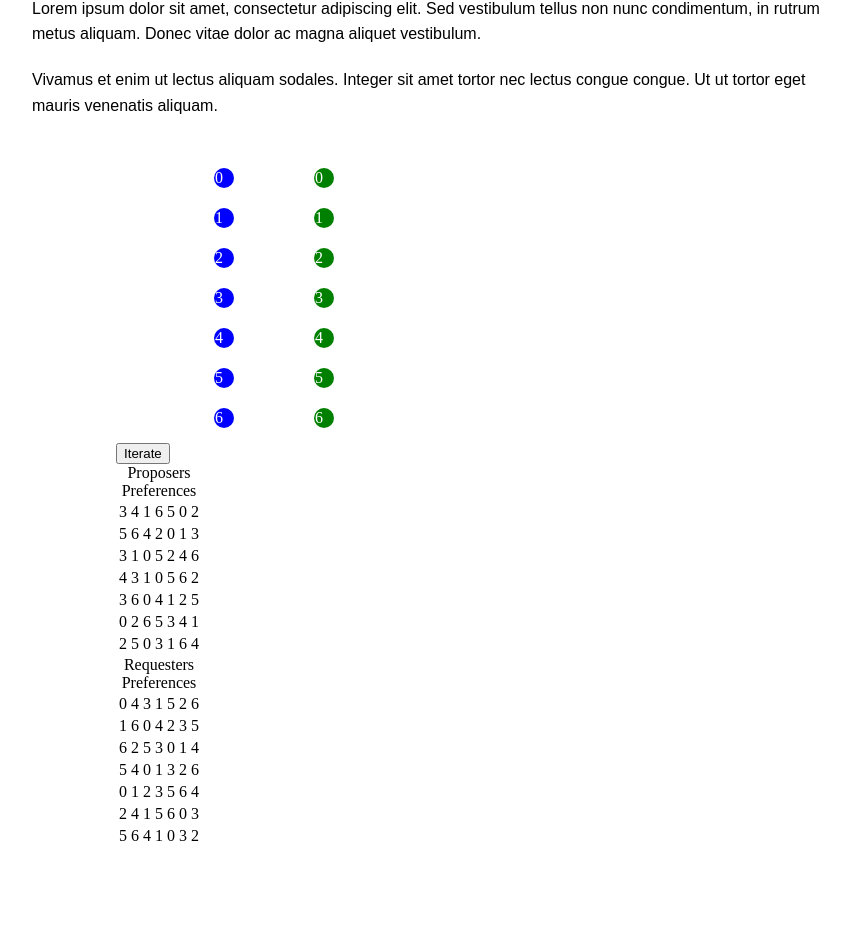
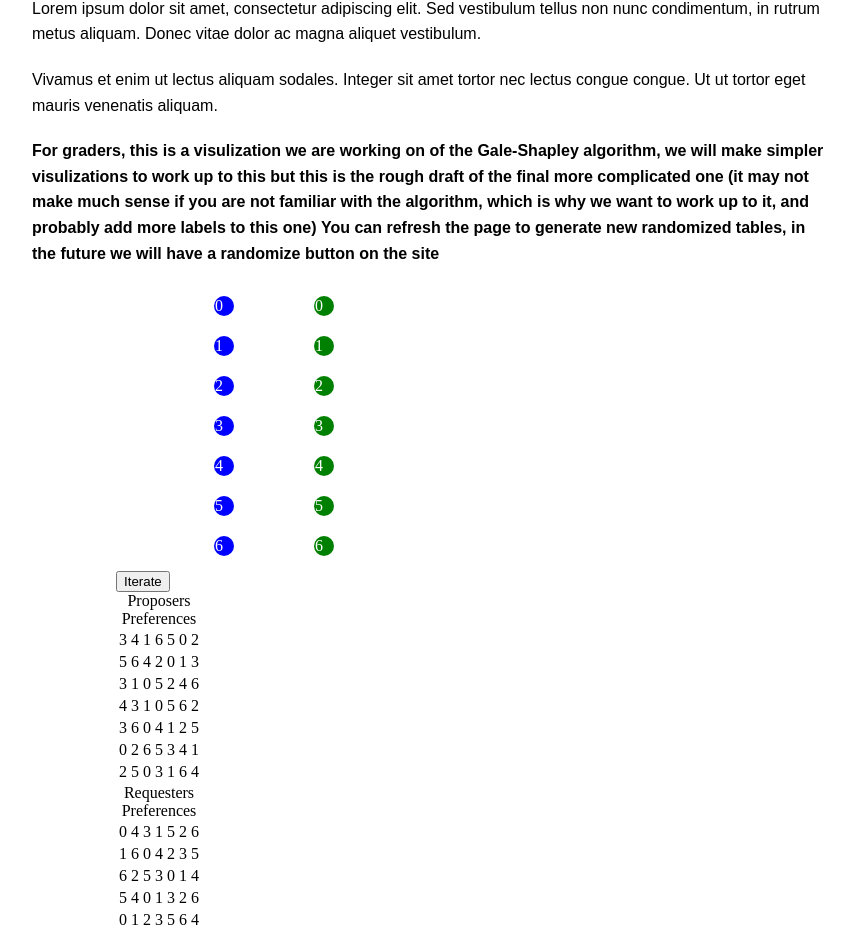
Before and after one commit to Qcallahan/DatingAppsSim, a SvelteKit app: page / in a window 1280 px wide. Shown: the part 1299-2233 px from the top of the page, without its empty margins (208-1062 px from the left). Before the commit the page ends 2175 px from the top, so only its background shows below. Built offline with nearby package versions, Linux system fonts and the light colour scheme.

Commit message:
info for graders

```diff
--- a/src/components/App.svelte
+++ b/src/components/App.svelte
@@ -49,6 +49,11 @@
     <p>Lorem ipsum dolor sit amet, consectetur adipiscing elit. Sed vestibulum tellus non nunc condimentum, in rutrum metus aliquam. Donec vitae dolor ac magna aliquet vestibulum.</p>
 
     <p>Vivamus et enim ut lectus aliquam sodales. Integer sit amet tortor nec lectus congue congue. Ut ut tortor eget mauris venenatis aliquam.</p>
+  </div>
+
+  <div class="text">
+    <b>For graders, this is a visulization we are working on of the Gale-Shapley algorithm, we will make simpler visulizations to work up to this but this is the rough draft of the final more complicated one (it may not make much sense if you are not familiar with the algorithm, which is why we want to work up to it, and probably add more labels to this one)</b>
+    <b>You can refresh the page to generate new randomized tables, in the future we will have a randomize button on the site</b>
   </div>
 
   <div id="container" style="display: flex; justify-content: center; align-items: center;">
```
